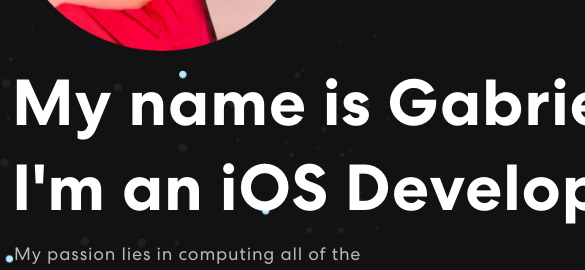
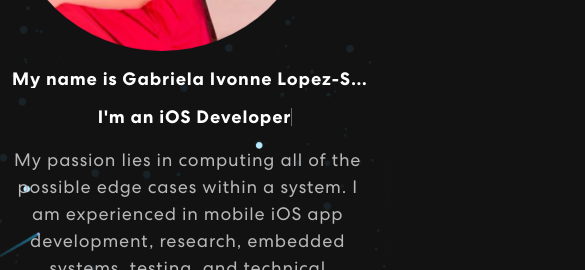
Before and after one commit to glopezsalgado/glopezsalgado.github.io, a React (Create React App) app: page / in a window 390 px wide. Shown: the part 490-760 px from the top of the page, 585 px wide, since content can reach past the window. Built offline with nearby package versions, Linux system fonts and the light colour scheme.

Commit message:
changing text to be responsive to screen size

```diff
--- a/src/App.css
+++ b/src/App.css
@@ -366,15 +366,26 @@ nav.navbar .navbar-toggler[aria-expanded="true"] .navbar-toggler-icon {
   /* Ensures the image conforms to the circular clipping mask */
 }
 
-.banner h1.full-name {
-  white-space: nowrap;
-  /* Ensures the text stays on one line */
-}
-
+.banner h1.full-name,
 .banner h1.intro {
   white-space: nowrap;
   /* Ensures the text stays on one line */
+  overflow: hidden;
+  /* Hides any overflow */
+  text-overflow: ellipsis;
+  /* Adds ellipsis for text overflow */
 }
+
+/* Adjust font size for smaller screens */
+@media (max-width: 768px) {
+
+  .banner h1.full-name,
+  .banner h1.intro {
+    font-size: 18px;
+    /* Adjust font size for smaller screens */
+  }
+}
+
 
 
 /* for if image on right is boucing up and down*/
```
